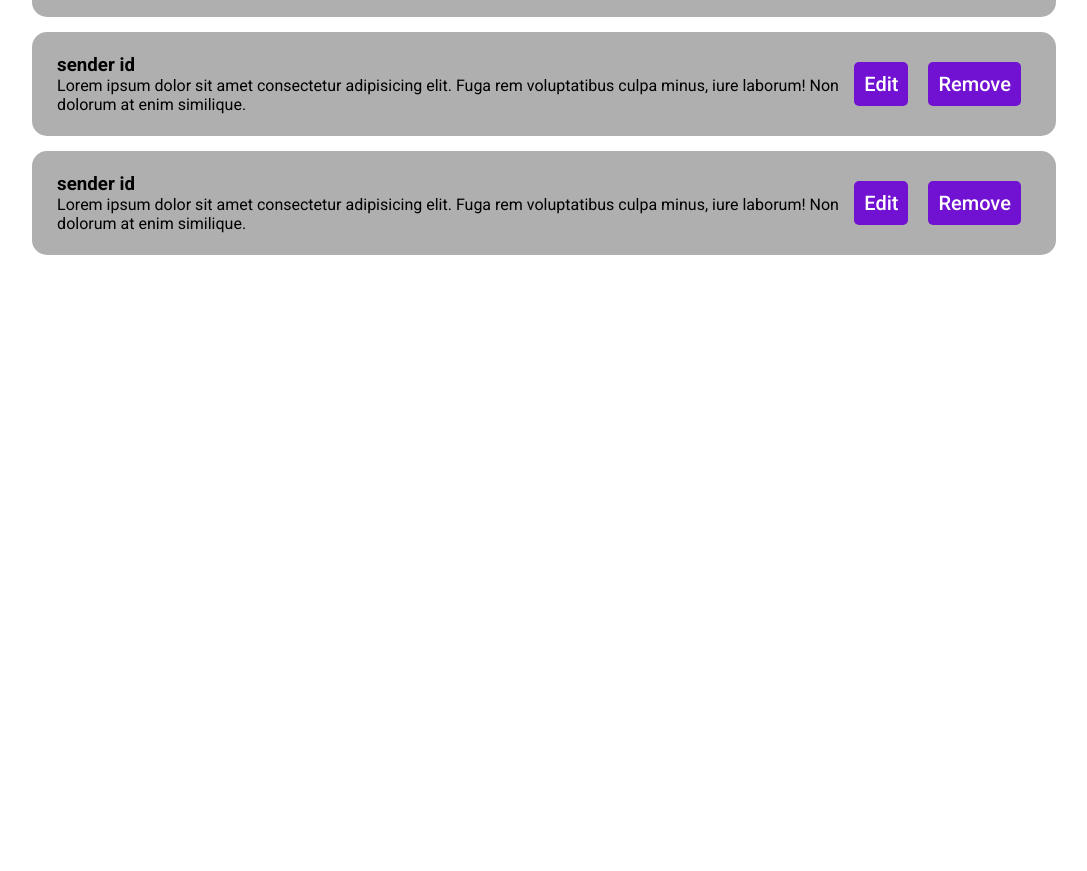
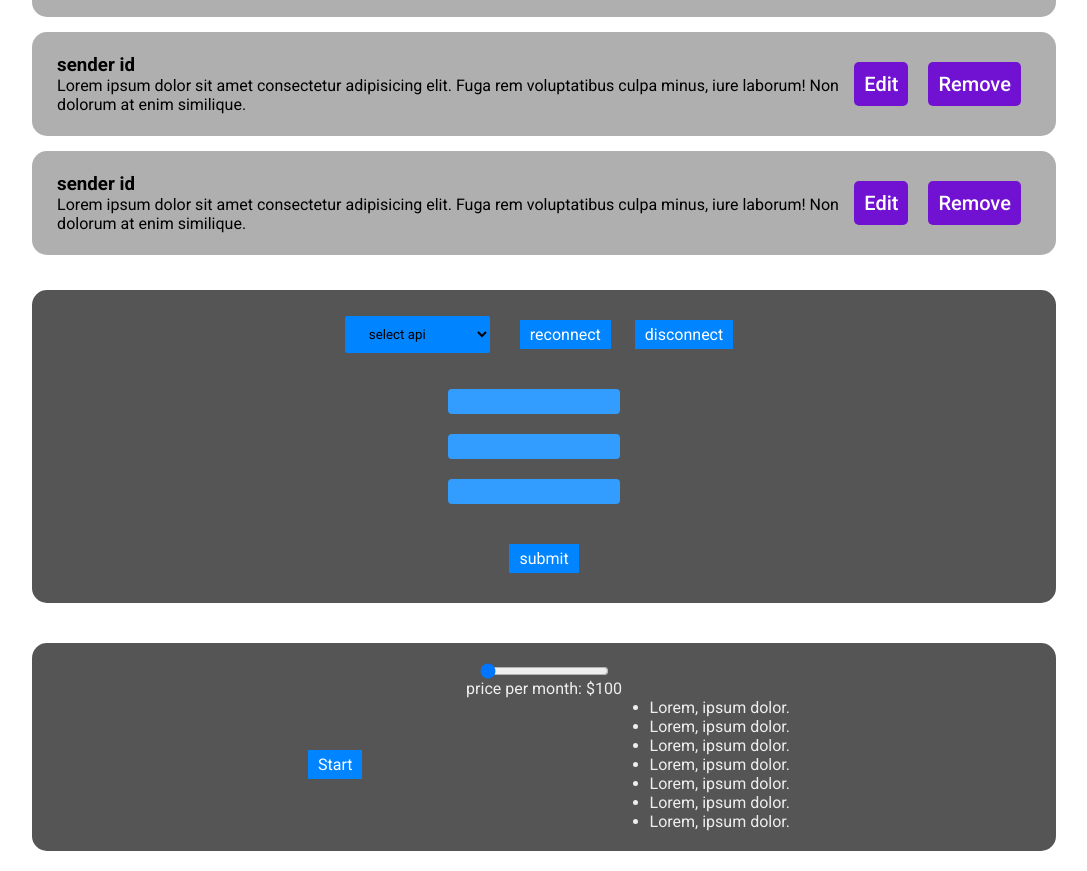
Before and after one commit to AbdelrhmanAbuelnile/demo, a plain HTML site: page index.html in a window 1280 px wide. Shown: the part 535-1406 px from the top of the page, without its empty margins (96-1183 px from the left). Before the commit the page ends 805 px from the top, so only its background shows below. Drawn offline with Linux system fonts and the light colour scheme.

Commit message:
finished

```diff
--- a/css/style.css
+++ b/css/style.css
@@ -61,6 +61,128 @@ button:hover {
     background-color: #a444f5;
 }
 
+.apiCOntainer {
+    margin: 20px 0;
+    width: 80%;
+    padding: 20px;
+    max-height: 50%;
+    background-color: #555;
+    display: flex;
+    flex-wrap: wrap;
+    flex-direction: column;
+    justify-content: center;
+    align-items: center;
+    border-radius: 15px;
+}
+
+.handleApi {
+    width: 100%;
+    display: flex;
+    flex-wrap: wrap;
+    flex-direction: row;
+    justify-content: center;
+    align-items: center;
+}
+
+select {
+    background-color: #0084ff;
+    padding: 10px 20px;
+    margin-right: 20px;
+    border-radius: 5px;
+    border-radius: 2px;
+    outline: none;
+    border: none;
+}
+
+.select select {
+    padding: 5px 10px;
+    background-color: #00eafffc;
+    border-radius: 2px;
+    outline: none;
+    border: none;
+}
+
+select option {
+    background-color: #00bacbfc;
+}
+
+.do-somthing button{
+    padding: 5px 10px;
+    background-color: #0084ff;
+    font-weight: 400;
+    font-size: 16px;
+    border-radius: 0;
+}
+
+#submit {
+    padding: 5px 10px;
+    background-color: #0084ff;
+    font-weight: 400;
+    font-size: 16px;
+    border-radius: 0;
+}
+
+.password {
+    padding: 20px 0;
+    display: flex;
+    flex-direction: row;
+    justify-content: space-between;
+    align-items: center;
+}
+
+.change-password {
+    display: flex;
+    flex-direction: column;
+    justify-content: space-between;
+    align-items: center;
+    margin-right: 20px;
+}
+
+.change-password input{
+    outline: none;
+    border: none;
+    background-color: #329cff;
+    color: #111;
+    border-radius: 4px;
+    padding: 5px 10px;
+    max-width: 300px;
+    margin: 10px 0;
+    cursor: pointer;
+    transition: 0.3s;
+}
+
+.price {
+    margin: 20px 0;
+    width: 80%;
+    padding: 20px;
+    max-height: 50%;
+    background-color: #555;
+    display: flex;
+    flex-wrap: wrap;
+    flex-direction: column;
+    justify-content: center;
+    align-items: center;
+    border-radius: 15px;
+    color: #eee;
+}
+
+.points {
+    width: 50%;
+    display: flex;
+    flex-wrap: wrap;
+    flex-direction: row;
+    justify-content: space-between;
+    align-items: center;
+}
+
+.points button{
+    padding: 5px 10px;
+    background-color: #0084ff;
+    font-weight: 400;
+    font-size: 16px;
+    border-radius: 0;
+}
+
 @media only screen and (max-width: 450px){
     button{
         font-size: 16px;
--- a/index.html
+++ b/index.html
@@ -96,6 +96,61 @@
                 </button>
             </div>
         </div>
+
+        <div class="apiCOntainer">
+
+            <div class="handleApi">
+                <select name="apis" id="api">
+                    <option value="0">select api</option>
+                    <option value="Lorem, ipsum.">Lorem, ipsum.</option>
+                    <option value="Lorem, ipsum.">Lorem, ipsum.</option>
+                    <option value="Lorem, ipsum.">Lorem, ipsum.</option>
+                    <option value="Lorem, ipsum.">Lorem, ipsum.</option>
+                </select>
+                <div class="do-somthing">
+                    <button>reconnect</button>
+                    <button>disconnect</button>
+                </div>
+            </div>
+
+            <div class="password">
+                <div class="change-password">
+                    <input type="password" class="inputPass" name="currntPassword" id="current">
+                    <input type="password" class="inputPass" name="newPassword" id="new">
+                    <input type="password" class="inputPass" name="confirmPassword" id="confirm">
+                </div>
+            </div>
+            <button type="submit" id="submit">submit</button>
+
+        </div>
+
+        <div class="price">
+
+            <input type="range" name="price" id="price" value="100" min="100" max="5000">
+            <p id="cost">price per month: $100</p>
+
+            <div class="points">
+                <button>Start</button>
+                <ul>
+                    <li>Lorem, ipsum dolor.</li>
+                    <li>Lorem, ipsum dolor.</li>
+                    <li>Lorem, ipsum dolor.</li>
+                    <li>Lorem, ipsum dolor.</li>
+                    <li>Lorem, ipsum dolor.</li>
+                    <li>Lorem, ipsum dolor.</li>
+                    <li>Lorem, ipsum dolor.</li>
+                </ul>
+            </div>
+        </div>
+
     </main>
+
+    <script>
+        const price = document.getElementById("price");
+        const cost = document.getElementById("cost");
+        price.addEventListener("input", () => {
+            cost.innerText=`price per month: $${price.value}`
+        })
+    </script>
 </body>
 </html>
```
